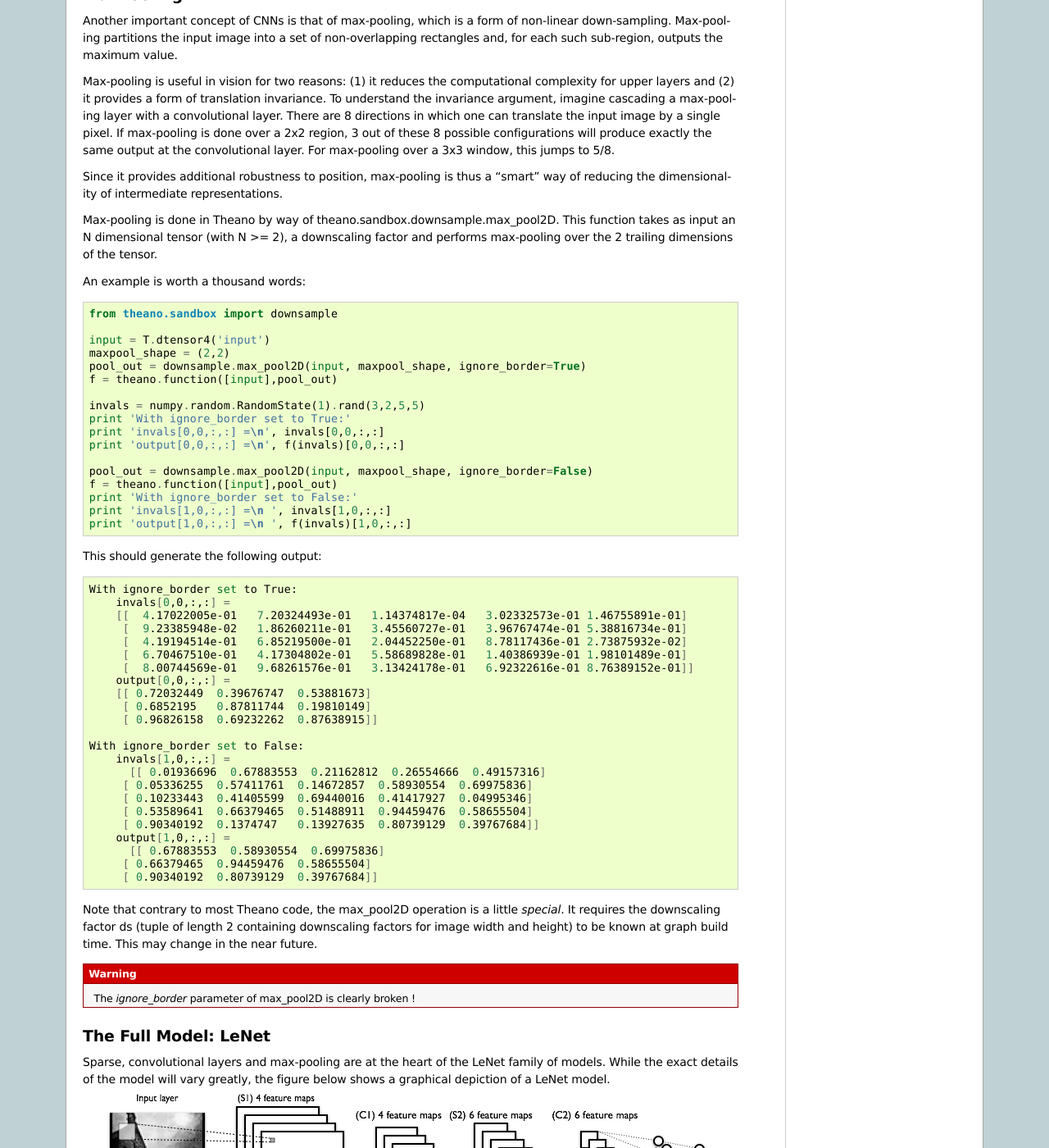
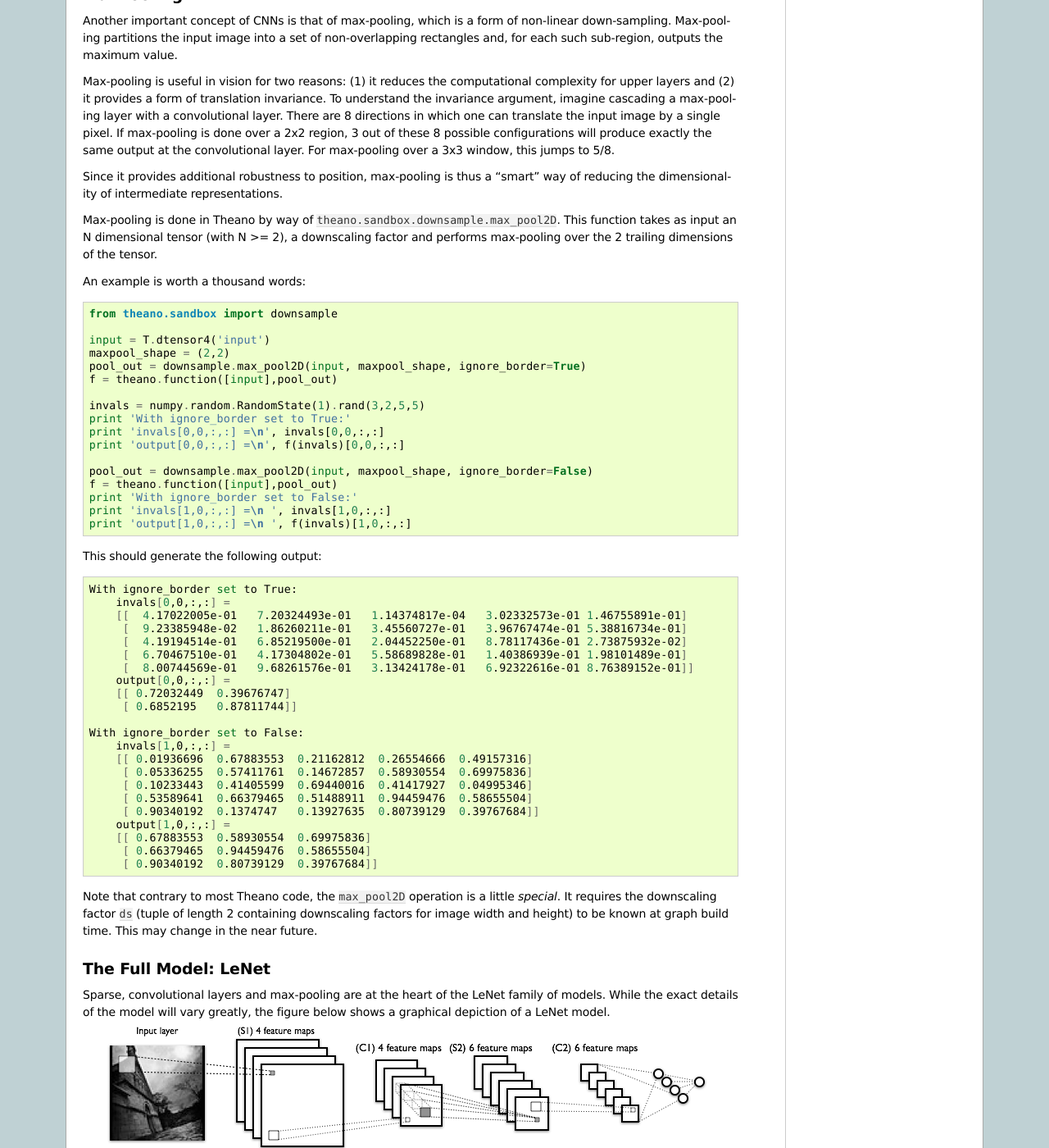
Before and after one commit to lisa-lab/DeepLearningTutorials, a Sphinx documentation site: the page built from doc/lenet.txt, in a window 1280 px wide and 1400 px high, scrolled down 3897 px. Shown: the whole window at 82% size. Built offline with Sphinx 7.4.7, drawn with Linux system fonts in a browser that asks for light colours; formulas are drawn with MathJax 3; pages that are not in the unit, such as notebooks, are missing from menus.

Commit message:
Parameter "ignore_border" in max_pooling2D now works correctly, changed expected output.

```diff
--- a/doc/lenet.txt
+++ b/doc/lenet.txt
@@ -253,7 +253,7 @@ layer. For max-pooling over a 3x3 window, this jumps to 5/8.
 Since it provides additional robustness to position, max-pooling is thus a
 "smart" way of reducing the dimensionality of intermediate representations.
 
-Max-pooling is done in Theano by way of theano.sandbox.downsample.max_pool2D.
+Max-pooling is done in Theano by way of ``theano.sandbox.downsample.max_pool2D``.
 This function takes as input an N dimensional tensor (with N >= 2), a
 downscaling factor and performs max-pooling over the 2 trailing dimensions of
 the tensor.
@@ -292,29 +292,25 @@ This should generate the following output:
          [  6.70467510e-01   4.17304802e-01   5.58689828e-01   1.40386939e-01 1.98101489e-01]
          [  8.00744569e-01   9.68261576e-01   3.13424178e-01   6.92322616e-01 8.76389152e-01]]
         output[0,0,:,:] =
-        [[ 0.72032449  0.39676747  0.53881673]
-         [ 0.6852195   0.87811744  0.19810149]
-         [ 0.96826158  0.69232262  0.87638915]]
+        [[ 0.72032449  0.39676747]
+         [ 0.6852195   0.87811744]]
 
     With ignore_border set to False:
         invals[1,0,:,:] =
-          [[ 0.01936696  0.67883553  0.21162812  0.26554666  0.49157316]
+        [[ 0.01936696  0.67883553  0.21162812  0.26554666  0.49157316]
          [ 0.05336255  0.57411761  0.14672857  0.58930554  0.69975836]
          [ 0.10233443  0.41405599  0.69440016  0.41417927  0.04995346]
          [ 0.53589641  0.66379465  0.51488911  0.94459476  0.58655504]
          [ 0.90340192  0.1374747   0.13927635  0.80739129  0.39767684]]
         output[1,0,:,:] =
-          [[ 0.67883553  0.58930554  0.69975836]
+        [[ 0.67883553  0.58930554  0.69975836]
          [ 0.66379465  0.94459476  0.58655504]
          [ 0.90340192  0.80739129  0.39767684]]
 
-Note that contrary to most Theano code, the max_pool2D operation is a little
-*special*. It requires the downscaling factor ds (tuple of length 2 containing
+Note that contrary to most Theano code, the ``max_pool2D`` operation is a little
+*special*. It requires the downscaling factor ``ds`` (tuple of length 2 containing
 downscaling factors for image width and height) to be known at graph build
 time. This may change in the near future.
-
-.. Warning::
-    The *ignore_border* parameter of max_pool2D is clearly broken !
 
 
 The Full Model: LeNet
@@ -592,7 +588,7 @@ particular dataset.
 
 
 Max Pooling Shape
-****************
+*****************
 Typical values are 2x2 or no max-pooling. Very large input images may warrant
 4x4 pooling in the lower-layers. Keep in mind however, that this will reduce the
 dimension of the signal by a factor of 16, and may result in throwing away too
```
